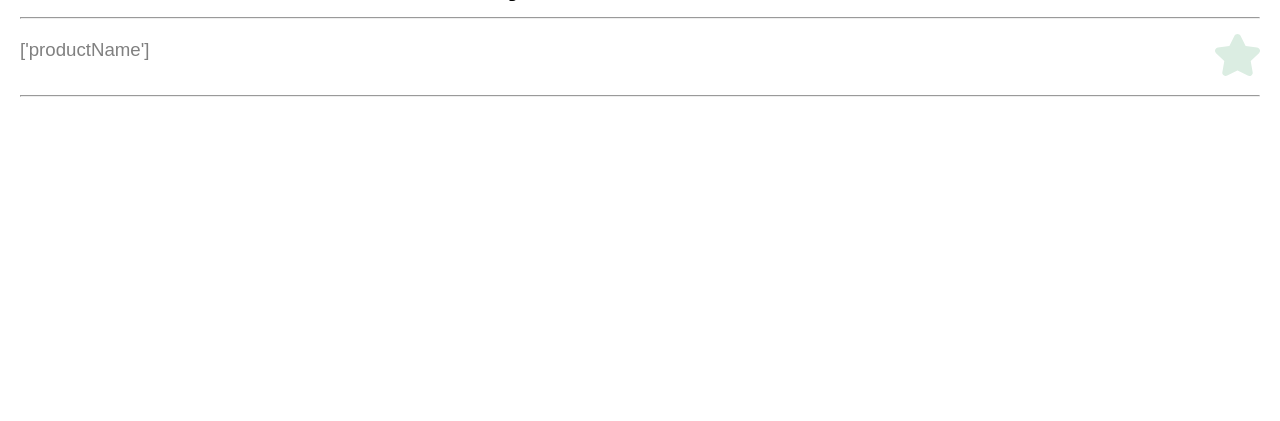
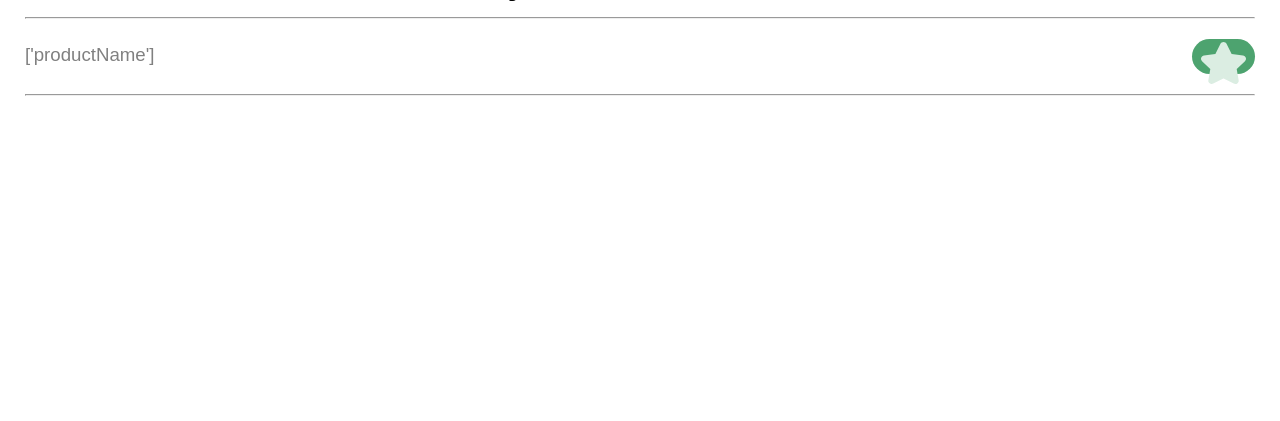
Before and after one commit to ewha-osp-doh/ewha-market, a Flask app: a page that uses templates/review_detailed.html in a window 1280 px wide. Shown: the part 379-800 px from the top of the page. Run offline with Flask 3, Linux system fonts and the light colour scheme; data that the repository does not hold is empty; some libraries are stand-ins or nearby versions; some web fonts are replaced.

Commit message:
css 오류 해결, 데이터 연결(PN 빼고)

```diff
--- a/static/css/detailed_pic.css
+++ /dev/null
@@ -1,12 +0,0 @@
-/* body{
-    margin:0;
-} */
-
-.pic {
-    background-color: grey;
-    height: 273px;
-    width: 100vw;
-    margin: 0 auto;
-    border-bottom-left-radius: 40px;
-    border-bottom-right-radius: 40px;
-}
--- /dev/null
+++ b/static/css/picture.css
@@ -0,0 +1,20 @@
+
+.pic {
+    background-color: grey;
+    height: 273px;
+    width: 100vw;
+    margin: 0 auto;
+    border-bottom-left-radius: 40px;
+    border-bottom-right-radius: 40px;
+    z-index: 0;
+    position: relative;
+}
+
+.detailed-pic{
+    width:100%;
+    height:100%;
+    object-fit:cover;
+    border-bottom-left-radius: 40px;
+    border-bottom-right-radius: 40px;
+    z-index: 1;
+}
--- a/static/css/screens/review_detailed.css
+++ b/static/css/screens/review_detailed.css
@@ -1,15 +1,38 @@
-.review_panel{
+.review_panel {
     margin: 20px
 }
-.review_content{
-    display: flex; /* 추가: flexbox 레이아웃 사용 */
-    justify-content: space-between; /* 좌우로 배치 */
+
+.review_content {
+    display: flex;
+    padding: 5px;
+    /* 추가: flexbox 레이아웃 사용 */
+    justify-content: space-between;
+    /* 좌우로 배치 */
     padding-bottom: 15px;
-    padding-top:15px;
+    padding-top: 15px;
 }
 
 
-.review_discription{
+.review_discription {
     margin-left: 10px;
     margin-top: 15px;
 }
+
+.starRate {
+    width: 3.5625rem;
+    height: 1.8125rem;
+    font-size: 16pt;
+    bottom: 10px;
+    right: 20px;
+    background-color: #4DA36F;
+    color: #DBEDE2;
+    text-align: center;
+    border: none;
+    border-radius: 30px;
+    padding: 3px;
+
+}
+
+hr{
+    margin: 5px;
+}
--- a/templates/review_detailed.html
+++ b/templates/review_detailed.html
@@ -6,7 +6,7 @@
   <meta name="viewport" content="width=device-width, initial-scale=1.0">
   <link rel="stylesheet" href="https://cdnjs.cloudflare.com/ajax/libs/font-awesome/5.8.2/css/all.min.css" />
   <link rel="stylesheet" href="/static/css/status-bar.css" />
-  <link rel="stylesheet" href="/static/css/detailed_pic.css">
+  <link rel="stylesheet" href="/static/css/picture.css">
   <link rel="stylesheet" href="/static/css/text_style.css">
   <link rel="stylesheet" href="/static/css/style.css">
   <link rel="stylesheet" href="/static/css/screens/review_detailed.css">
@@ -58,7 +58,7 @@
       </div>
       <!-- 별점 -->
       <div class="starRate">
-        <div><img src="../static/assets/star-light.svg" />     {{review['point']}}</div>
+        <div><img src="/static/assets/star-light.svg" style="width:36; height: 34;"/>     {{review['point']}}</div>
       </div>
     </div>
 
```
